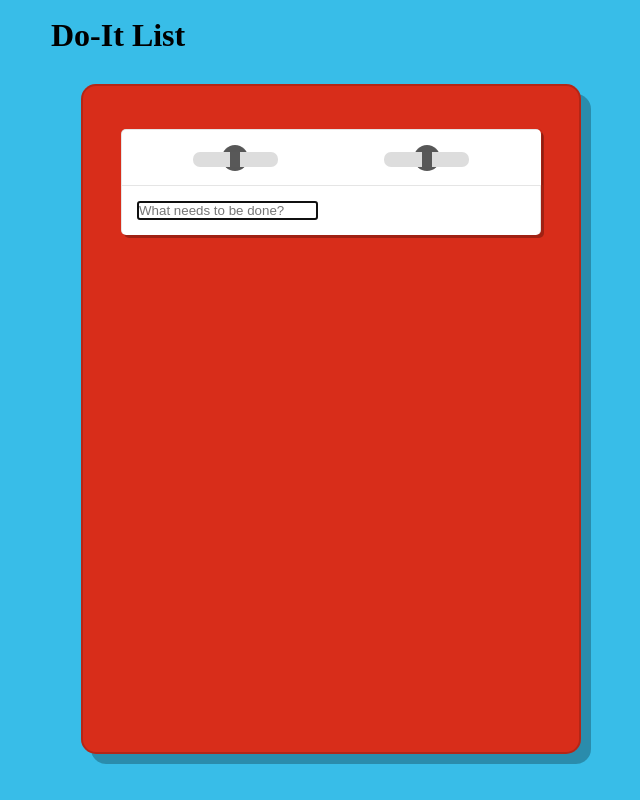
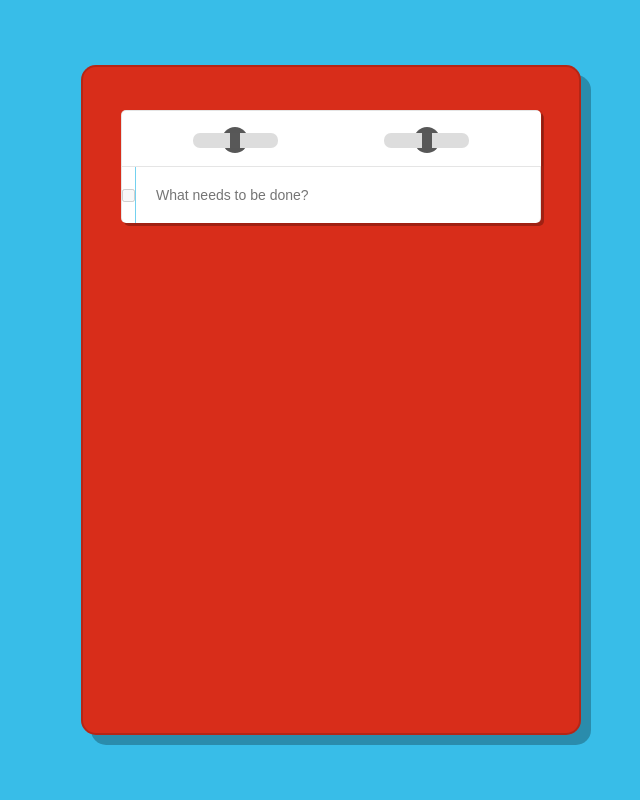
Before and after one commit to SgiobairOg/todo-test, an Angular app: page / in a window 1280 px wide. Shown: the whole page, without its empty margins (309-949 px from the left). Built offline with nearby package versions, Linux system fonts and the light colour scheme.

Commit message:
Style corrections

```diff
--- a/angular-cli.json
+++ b/angular-cli.json
@@ -18,6 +18,7 @@
       "prefix": "app",
       "mobile": false,
       "styles": [
+        "../node_modules/normalize.css/normalize.css",
         "styles.css"
       ],
       "scripts": [],
--- a/package.json
+++ b/package.json
@@ -22,6 +22,7 @@
     "@angular/platform-browser-dynamic": "^2.3.1",
     "@angular/router": "^3.3.1",
     "core-js": "^2.4.1",
+    "normalize.css": "^5.0.0",
     "rxjs": "^5.0.1",
     "ts-helpers": "^1.1.1",
     "zone.js": "^0.7.2"
--- a/src/app/app.component.css
+++ b/src/app/app.component.css
@@ -12,6 +12,7 @@
   box-shadow: 10px 10px 0px 0px rgba(0,0,0,0.26), inset 0px 0px 0px 2px rgba(0,0,0,0.16);
 
 }
+
 .clips {
   width: 80%;
   position: relative;
@@ -82,6 +83,30 @@
 .inbox li:last-child {
   border-radius: 0 0 5px 5px;
 }
+.inbox li *:nth-child(2) {
+  flex-grow: 2;
+  font-family: sans-serif;
+  font-size: 14px;
+  font-weight: 200;
+  padding: 15px;
+  border: 0;
+  border-left: 1px solid rgba(56,189,232,0.70);;
+  height: 100%;
+}
+.inbox input {
+  border: 0;
+  padding: 5px;
+  margin: 0 !important;
+}
+.toggle {
+  margin: 15px !important;
+}
+.todo-count {
+  margin: 15px 5px;
+  font-size: 14px;
+  font-weight: 200;
+  font-style: italic;
+}
 .inbox::before {
   content: ' ';
   display: list-item;
@@ -95,16 +120,3 @@
 .inbox li input:checked + p {
   background: rgba(255,255,232,0.80);;
 }
-.inbox li input {
-  margin: 15px;
-  display: block;
-}
-.inbox li p {
-  flex-grow: 2;
-  font-family: sans-serif;
-  font-size: 14px;
-  font-weight: 200;
-  padding: 15px;
-  border-left: 1px solid rgba(56,189,232,0.70);;
-  height: 100%;
-}
--- a/src/app/app.component.html
+++ b/src/app/app.component.html
@@ -1,8 +1,4 @@
-<header class="header">
-  <h1>
-    Do-It List
-  </h1>
-</header>
+
 <section class="notepad">
   <div class="clips">
     <div></div>
@@ -10,7 +6,8 @@
   </div>
   <ul class="inbox">
     <li>
-      <input class="new-todo" placeholder="What needs to be done?" autofocus="" [(ngModel)]="newTodo.title" (keyup.enter)="addTodo()">
+      <input class="toggle" type="checkbox" disabled aria-disabled="true">
+      <div><input class="new-todo" placeholder="What needs to be done?" autofocus="" [(ngModel)]="newTodo.title" (keyup.enter)="addTodo()"></div>
     </li>
     <li *ngFor="let todo of todos" [class.completed]="todo.complete">
       <input class="toggle" type="checkbox" (click)="toggleTodoComplete(todo)" [checked]="todo.complete">
--- a/src/app/app.component.ts
+++ b/src/app/app.component.ts
@@ -27,6 +27,7 @@ export class AppComponent {
   }
 
   get todos() {
+    console.log("Component");
     return this.todoDataService.getAllTodos();
   }
 
--- a/src/app/todo-data.service.ts
+++ b/src/app/todo-data.service.ts
@@ -39,7 +39,8 @@ export class TodoDataService {
   }
 
   //Simulate GET /todos
-  getAllTodos(): Todo[] {
+  getAllTodos() {
+    console.log("Getting");
     return this.todos;
   }
 
@@ -51,10 +52,9 @@ export class TodoDataService {
   }
 
   toggleTodoComplete(todo: Todo) {
-    let updatedTodo = this.updateTodoById(todo.id, {
+    return this.updateTodoById(todo.id, {
       complete: !todo.complete
     });
-    return updatedTodo;
   }
 
 }
--- a/src/styles.css
+++ b/src/styles.css
@@ -2,6 +2,9 @@
 * {
   margin: 0;
   padding: 0;
+}
+*:focus {
+  outline: none;
 }
 body, html {
   width: 100vw;
```
